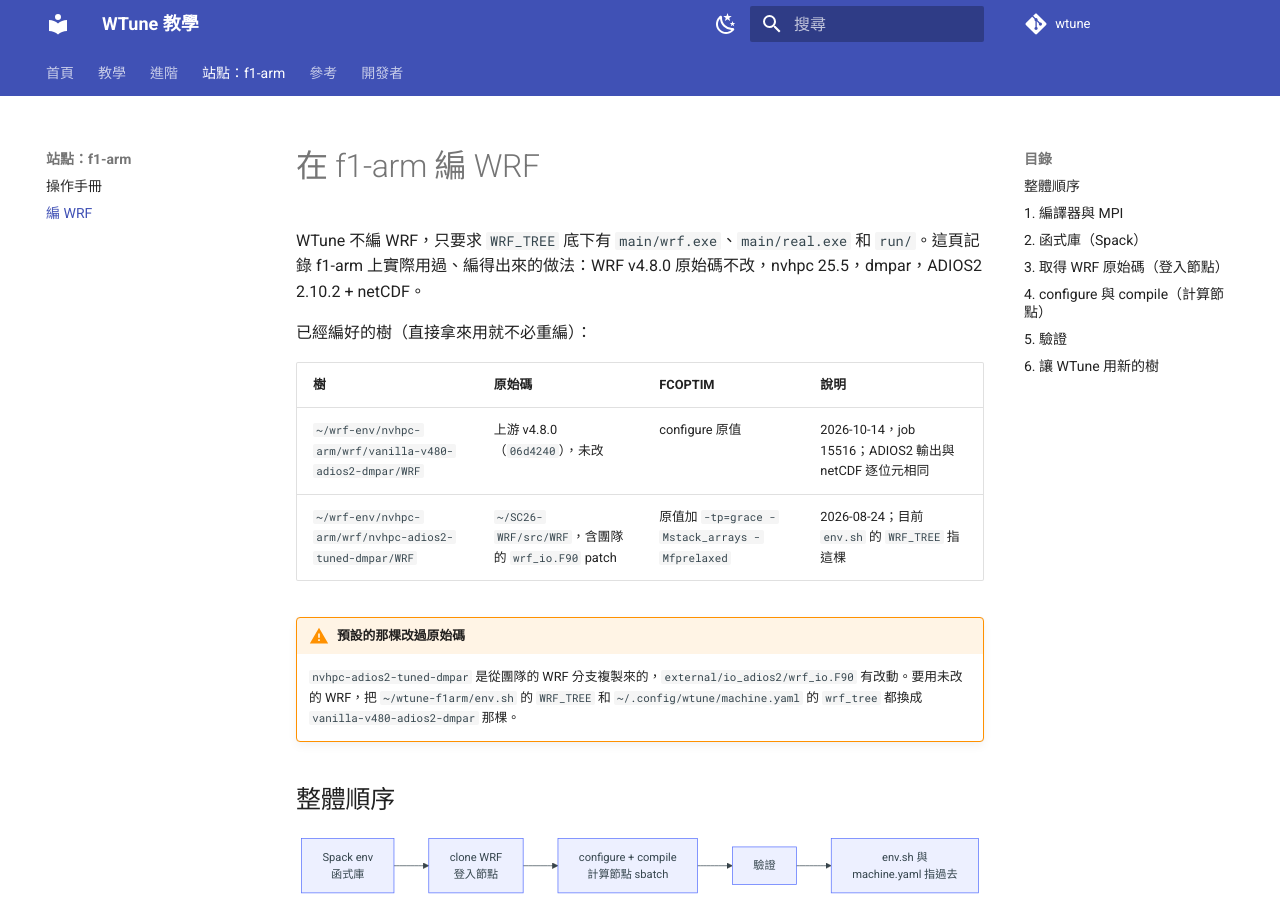
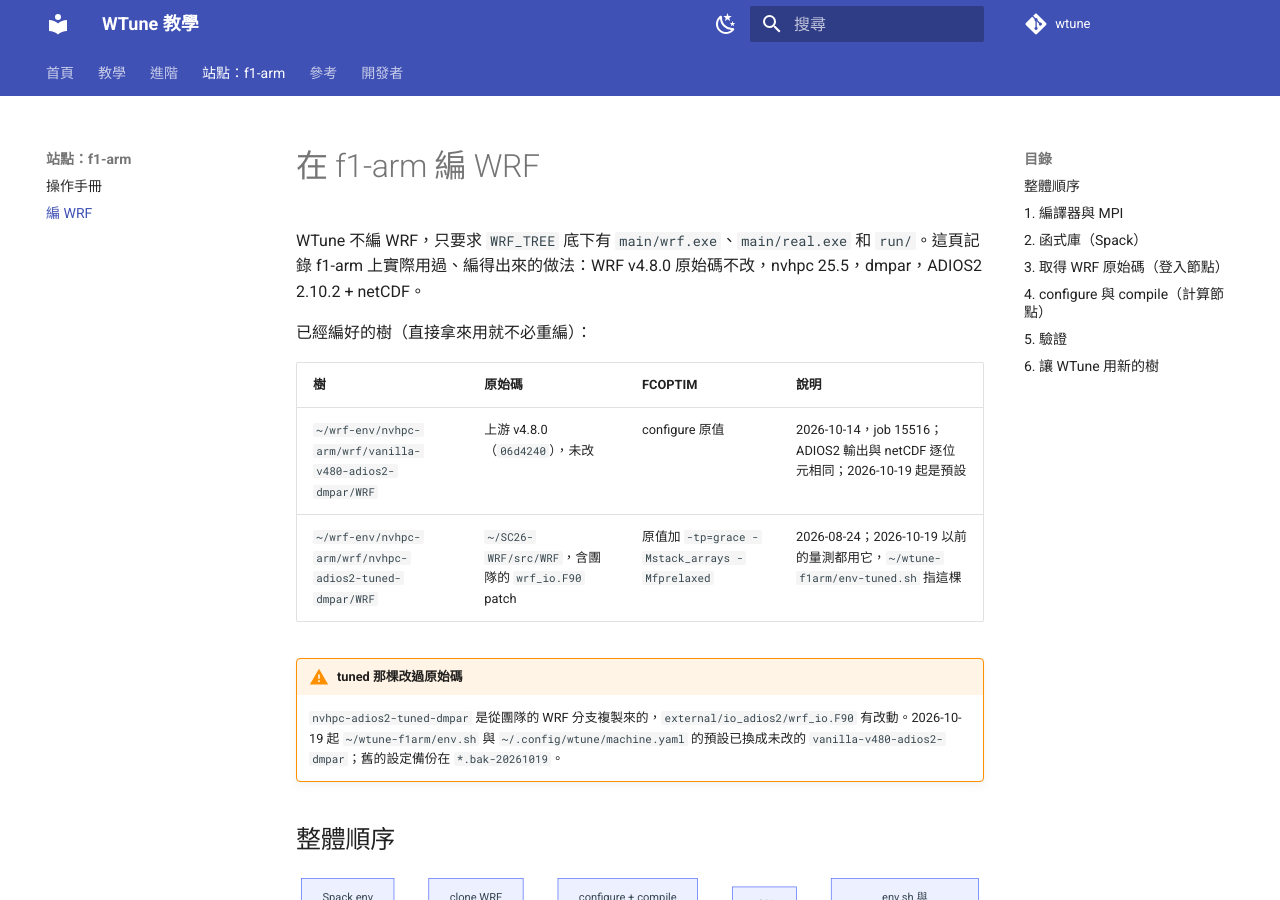
Before and after one commit to Noodle4219005/wtune, an MkDocs documentation site: the page built from docs/guide/build-wrf-f1-arm.md, in a window 1280 px wide and 900 px high. Built offline with MkDocs 1.6.1 and Material for MkDocs 9.7.7, drawn with Linux system fonts in a browser that asks for light colours; comment, search, counter and statistics services are not loaded; some of the changed text lies outside the part shown.

Commit message:
docs f1-arm: vanilla WRF is now the default
env.sh and machine.yaml point at the unmodified v4.8.0 tree; env-tuned.sh
keeps the old tree for comparisons. Note that tune jobs take WRF_TREE
from the env file, so exporting WRF_TREE alone does not switch them.

Co-Authored-By: Claude Opus 5.5 (1M context) <noreply@anthropic.com>
Claude-Session: https://claude.ai/code/session_012gLCCcLWq1a5GRiGvEnYQK

````diff
--- a/docs/guide/build-wrf-f1-arm.md
+++ b/docs/guide/build-wrf-f1-arm.md
@@ -6,11 +6,11 @@ WTune 不編 WRF，只要求 `WRF_TREE` 底下有 `main/wrf.exe`、`main/real.ex
 
 | 樹 | 原始碼 | FCOPTIM | 說明 |
 |---|---|---|---|
-| `~/wrf-env/nvhpc-arm/wrf/vanilla-v480-adios2-dmpar/WRF` | 上游 v4.8.0（`06d4240`），未改 | configure 原值 | 2026-10-14，job 15516；ADIOS2 輸出與 netCDF 逐位元相同 |
-| `~/wrf-env/nvhpc-arm/wrf/nvhpc-adios2-tuned-dmpar/WRF` | `~/SC26-WRF/src/WRF`，含團隊的 `wrf_io.F90` patch | 原值加 `-tp=grace -Mstack_arrays -Mfprelaxed` | 2026-08-24；目前 `env.sh` 的 `WRF_TREE` 指這棵 |
+| `~/wrf-env/nvhpc-arm/wrf/vanilla-v480-adios2-dmpar/WRF` | 上游 v4.8.0（`06d4240`），未改 | configure 原值 | 2026-10-14，job 15516；ADIOS2 輸出與 netCDF 逐位元相同；2026-10-19 起是預設 |
+| `~/wrf-env/nvhpc-arm/wrf/nvhpc-adios2-tuned-dmpar/WRF` | `~/SC26-WRF/src/WRF`，含團隊的 `wrf_io.F90` patch | 原值加 `-tp=grace -Mstack_arrays -Mfprelaxed` | 2026-08-24；2026-10-19 以前的量測都用它，`~/wtune-f1arm/env-tuned.sh` 指這棵 |
 
-!!! warning "預設的那棵改過原始碼"
-    `nvhpc-adios2-tuned-dmpar` 是從團隊的 WRF 分支複製來的，`external/io_adios2/wrf_io.F90` 有改動。要用未改的 WRF，把 `~/wtune-f1arm/env.sh` 的 `WRF_TREE` 和 `~/.config/wtune/machine.yaml` 的 `wrf_tree` 都換成 `vanilla-v480-adios2-dmpar` 那棵。
+!!! warning "tuned 那棵改過原始碼"
+    `nvhpc-adios2-tuned-dmpar` 是從團隊的 WRF 分支複製來的，`external/io_adios2/wrf_io.F90` 有改動。2026-10-19 起 `~/wtune-f1arm/env.sh` 與 `~/.config/wtune/machine.yaml` 的預設已換成未改的 `vanilla-v480-adios2-dmpar`；舊的設定備份在 `*.bak-20261019`。
 
 ## 整體順序
 
@@ -178,4 +178,6 @@ export WRF_TREE=$HOME/wrf-env/nvhpc-arm/wrf/vanilla-v480-adios2-dmpar/WRF
 wrf_tree: $HOME/wrf-env/nvhpc-arm/wrf/vanilla-v480-adios2-dmpar/WRF
 ```
 
+只改 `export WRF_TREE` 不夠：tune 的量測 job 送出前會先 `source` env 檔，用的是檔案裡的值（見 [f1-arm 操作手冊](f1-arm.md) 的 machine.yaml 一節）。
+
 `wtune doctor` 會印出它找到的 `wrf.exe`。換樹之後，之前的 `tune_report.json` 是用舊的執行檔量的；編譯旗標不同時要重新 tune。
````
Also changed, not shown: docs/guide/f1-arm.md (+4 -4 lines).
